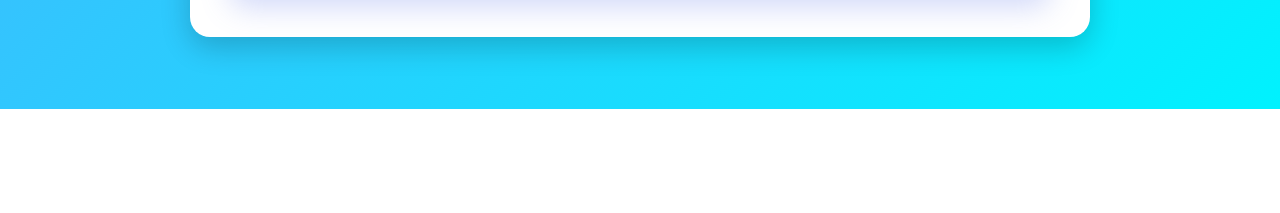
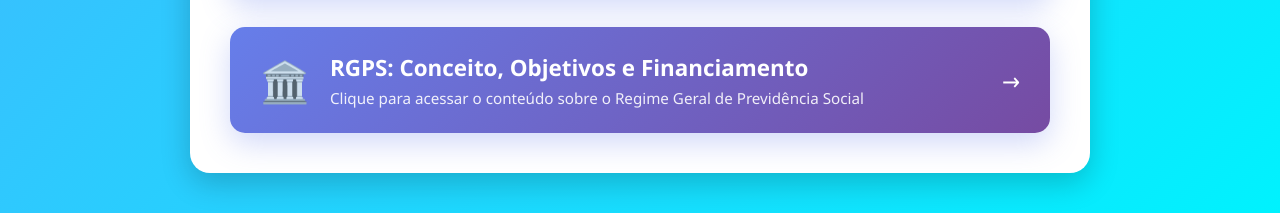
Before and after one commit to flapa87/estudos, a plain HTML site: page direito_previdenciario.html in a window 1280 px wide. Shown: the part 691-904 px from the top of the page. Before the commit the page ends 800 px from the top, so only its background shows below. Drawn offline with Linux system fonts and the light colour scheme.

Commit message:
Update direito_previdenciario.html

```diff
--- a/direito_previdenciario.html
+++ b/direito_previdenciario.html
@@ -232,6 +232,18 @@
                     <span class="prova-arrow">→</span>
                 </div>
             </a>
+
+            <!-- NOVO BOTÃO: RGPS -->
+            <a href="previdenciario3.html" class="prova-link">
+                <div class="prova-content">
+                    <span class="prova-icone">🏛️</span>
+                    <div class="prova-info">
+                        <h3>RGPS: Conceito, Objetivos e Financiamento</h3>
+                        <p>Clique para acessar o conteúdo sobre o Regime Geral de Previdência Social</p>
+                    </div>
+                    <span class="prova-arrow">→</span>
+                </div>
+            </a>
         </div>
     </div>
 
```
